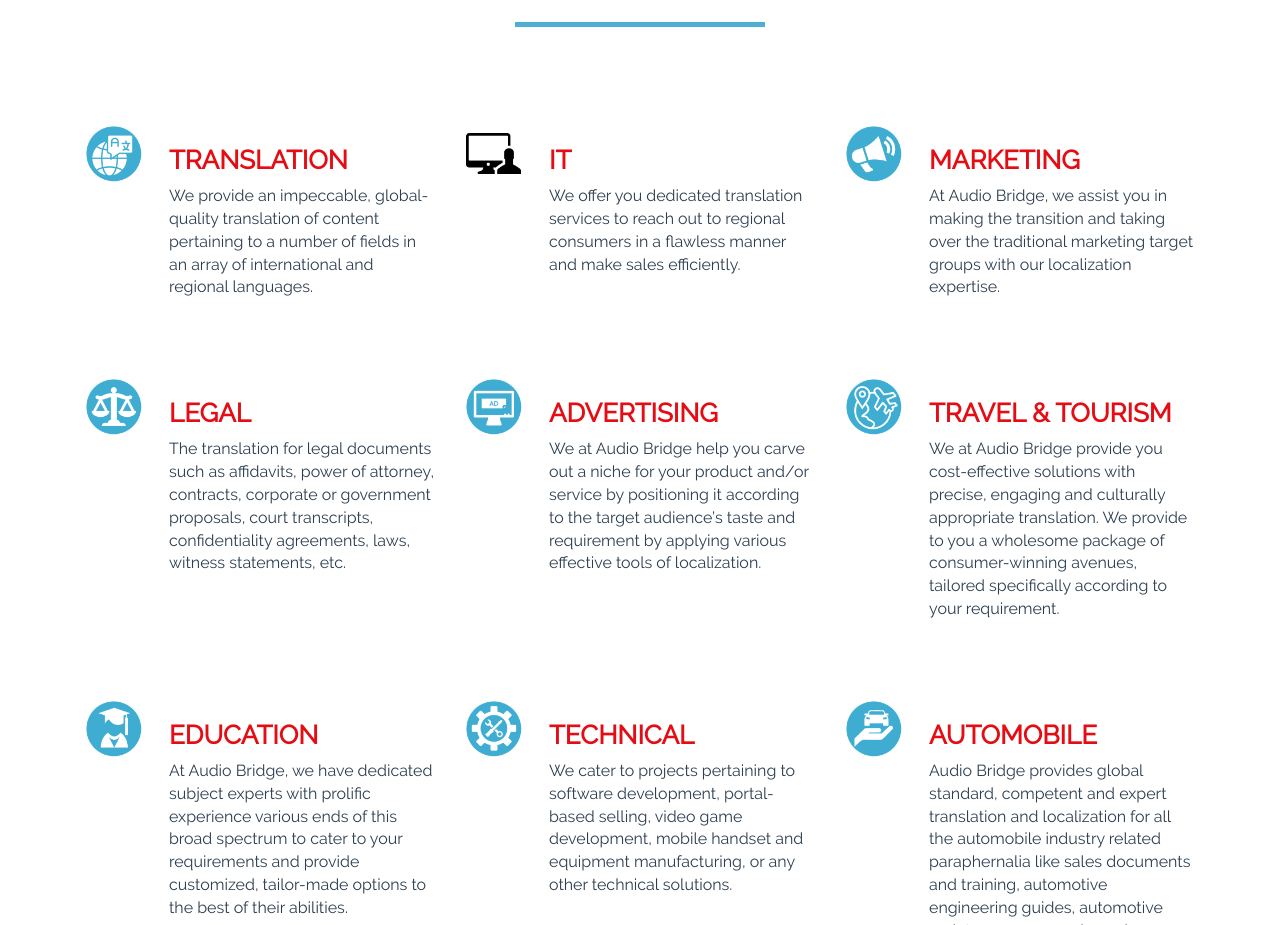
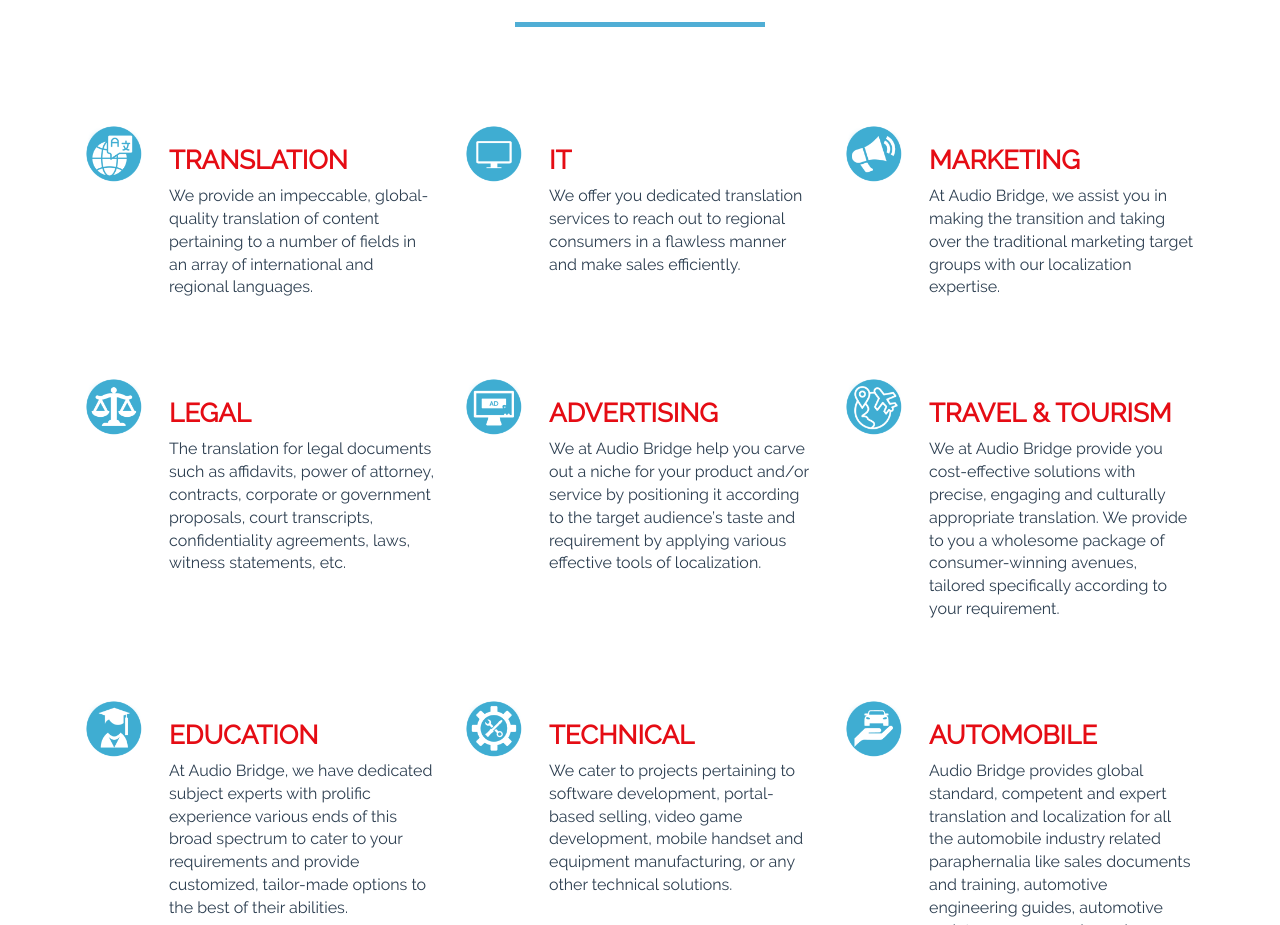
Before and after one commit to Jainarayan/website-sample, a plain HTML site: page index.html in a window 1280 px wide. Shown: the part 1252-2177 px from the top of the page. Drawn offline with Linux system fonts and the light colour scheme.

Commit message:
Update index.html

```diff
--- a/index.html
+++ b/index.html
@@ -117,7 +117,7 @@
 					<p>We provide an impeccable, global-quality translation of content pertaining to a number of fields in an array of international and regional languages.</p>
 				</div>
 				<div class="col-sm-6 col-md-4 service-content">
-					<img src="img/service/IT.png" class="img-responsive">
+					<img src="img/service/it.png" class="img-responsive">
 					<h3>IT</h3>
 					<p>We offer you dedicated translation services to reach out to regional consumers in a flawless manner and make sales efficiently.</p>
 				</div>
```
